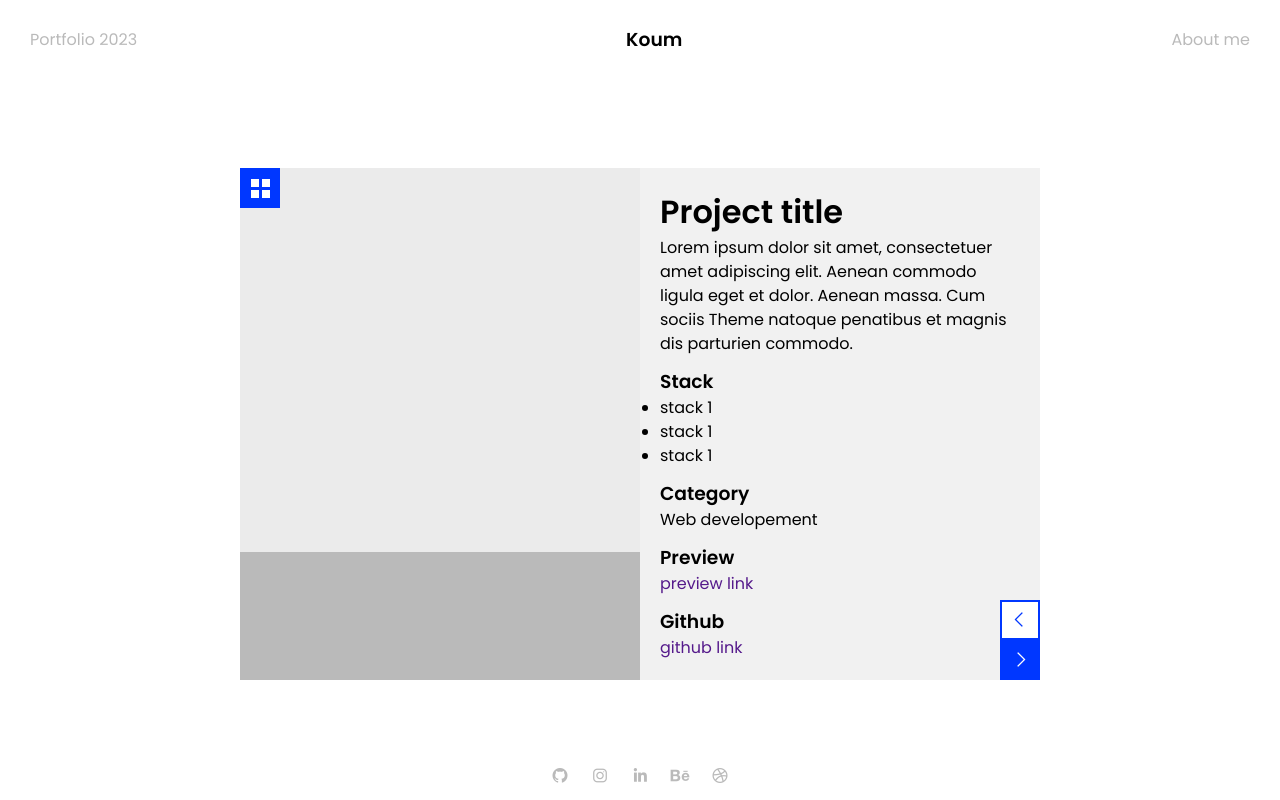
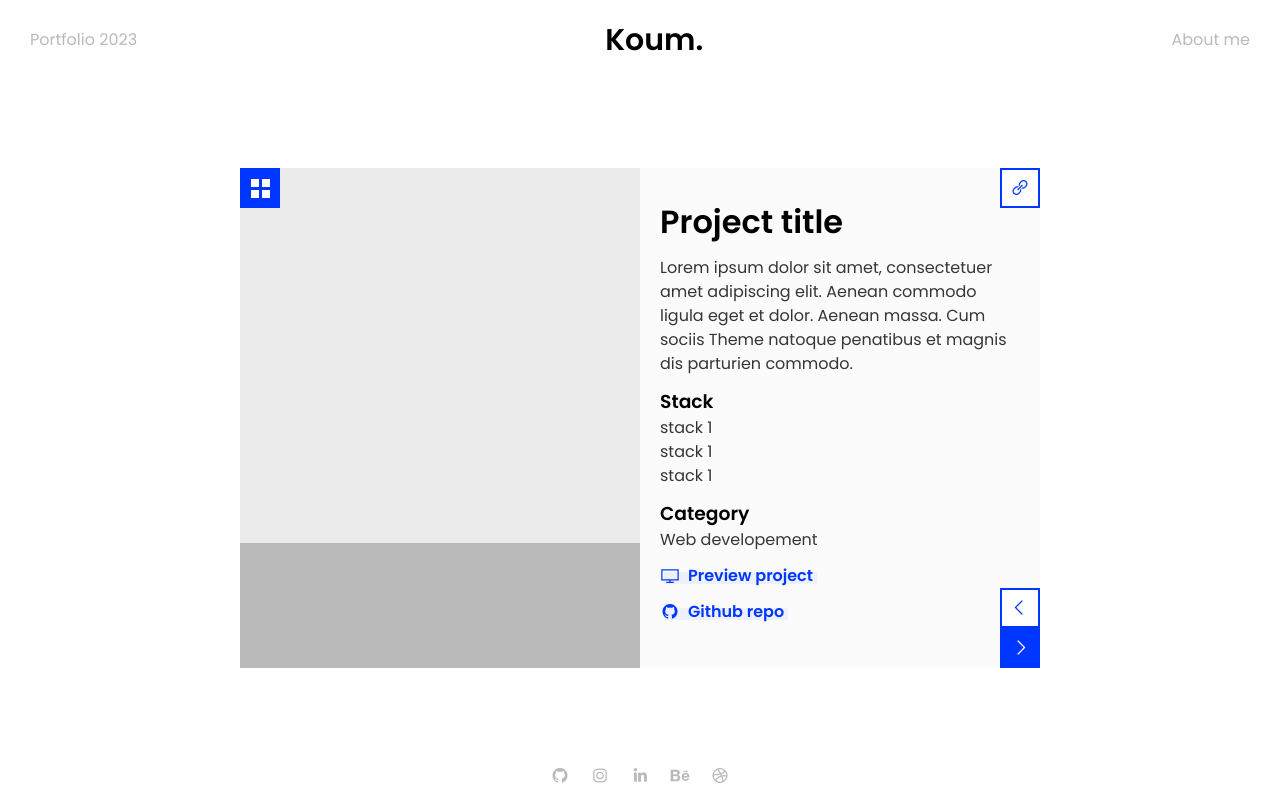
Before and after one commit to koumba97/portfolio-2023, a React (Vite) app: page /project/1 in a window 1280 px wide. Built offline with nearby package versions, Linux system fonts and the light colour scheme.

Commit message:
WIP Portfolio's layout

```diff
--- a/src/components/NavBar/NavBar.scss
+++ b/src/components/NavBar/NavBar.scss
@@ -13,5 +13,6 @@
     .brand-name {
         text-align: center;
         margin: 0;
+        font-size: 30px;
     }
 }
--- a/src/components/NavBar/NavBar.tsx
+++ b/src/components/NavBar/NavBar.tsx
@@ -4,7 +4,7 @@ const NavBar = () => {
     return (
         <nav className="nav-bar">
             <p>Portfolio 2023</p>
-            <h3 className="brand-name">Koum</h3>
+            <h3 className="brand-name">Koum.</h3>
             <p>About me</p>
         </nav>
     );
--- a/src/components/SocialBar/SocialBar.scss
+++ b/src/components/SocialBar/SocialBar.scss
@@ -20,7 +20,7 @@
                 font-size: 20px;
             }
             &:hover {
-                color: $grey-400;
+                color: $brand-color;
             }
         }
     }
--- /dev/null
+++ b/src/components/ui/Button/Button.scss
@@ -0,0 +1,74 @@
+@import '../../../variables.scss';
+
+.button {
+    padding: 4px 12px;
+    height: 46px;
+    border: none;
+    font-size: 20px;
+    display: flex;
+    transition: background-color 0.3s transform 0.3s;
+    cursor: pointer;
+    display: flex;
+    align-items: center;
+
+    .button-content {
+        font-weight: bold;
+        display: flex;
+        align-items: center;
+        gap: 8px;
+        margin: 0;
+        margin: auto;
+        i {
+            font-size: 30px;
+        }
+    }
+
+    &:focus {
+        outline-style: solid;
+        outline-width: 2px;
+        outline-color: $outline-color;
+        outline-offset: 1px;
+    }
+
+    &:active:not(:disabled) {
+        transform: scale(0.96);
+    }
+
+    &.primary {
+        background-color: $brand-color;
+        color: white;
+
+        &:hover {
+            background-color: mix(black, $brand-color, 10%);
+        }
+    }
+
+    &.secondary {
+        background-color: $grey-800;
+        color: white;
+
+        &:hover {
+            background-color: mix(black, $grey-800, 100%);
+        }
+    }
+
+    &.success {
+        // success button style
+    }
+
+    &.warning {
+        // warning button style
+    }
+
+    &.danger {
+        // danger button style
+    }
+
+    &:disabled {
+        background-color: $grey-200;
+        cursor: not-allowed;
+        &:hover {
+            background-color: $grey-300;
+        }
+    }
+}
--- /dev/null
+++ b/src/components/ui/Button/Button.tsx
@@ -0,0 +1,26 @@
+import './Button.scss';
+
+interface IProp {
+    children: any;
+    type?: 'button' | 'submit' | 'reset';
+    color?: string;
+    icon?: any;
+    disabled?: boolean;
+    onClick?: Function;
+}
+
+const Button = ({ children, type = 'button', color = 'primary', icon, onClick, disabled = false }: IProp) => {
+    const handleClick = () => {
+        if (onClick && !disabled) onClick();
+    };
+    return (
+        <button className={`${color} button`} type={type} onClick={handleClick} disabled={disabled}>
+            <p className="button-content">
+                {icon ? <i className={`${icon} icon`}></i> : null}
+                {children}
+            </p>
+        </button>
+    );
+};
+
+export default Button;
--- /dev/null
+++ b/src/components/ui/ButtonLink/ButtonLink.scss
@@ -0,0 +1,42 @@
+@import '../../../variables.scss';
+
+.button-link {
+    color: $brand-color;
+    width: max-content;
+    &::after {
+        content: '';
+        position: relative;
+        bottom: 16px;
+        left: 4px;
+        padding: 4px 12px;
+        height: 4px;
+        border: none;
+        font-size: 12px;
+        display: flex;
+        transition: background-color 0.3s transform 0.3s;
+        cursor: pointer;
+        display: flex;
+        align-items: center;
+        background-color: rgba($brand-color, 0.05);
+    }
+
+    &:hover {
+        &::after {
+            background-color: rgba($brand-color, 0.1);
+        }
+    }
+    .link-content {
+        font-weight: bold;
+        display: flex;
+        align-items: center;
+        gap: 8px;
+        margin: 0;
+        margin: auto;
+        i {
+            font-size: 20px;
+        }
+    }
+    &:active {
+        transform: scale(0.96);
+    }
+}
--- /dev/null
+++ b/src/components/ui/ButtonLink/ButtonLink.tsx
@@ -0,0 +1,20 @@
+import './ButtonLink.scss';
+
+interface IProp {
+    children: any;
+    icon?: any;
+    href: string;
+}
+
+const ButtonLink = ({ children, icon, href }: IProp) => {
+    return (
+        <a className="button-link" href={href}>
+            <p className="link-content">
+                {icon ? <i className={`${icon} icon`}></i> : null}
+                {children}
+            </p>
+        </a>
+    );
+};
+
+export default ButtonLink;
--- a/src/components/ui/NavButton/NavButton.scss
+++ b/src/components/ui/NavButton/NavButton.scss
@@ -7,6 +7,7 @@
     color: white;
     display: flex;
     align-items: center;
+    transition: 0.3s background-color, 0.3s color, 0.3s --p-border;
 
     &.outlined {
         box-sizing: border-box;
@@ -15,7 +16,19 @@
         border: solid 2px $brand-color;
         background-color: white;
         color: $brand-color;
+
+        &:hover {
+            background-color: lighten($brand-color, 20%);
+            border-color: lighten($brand-color, 20%);
+            color: white;
+        }
     }
+    &:hover {
+        background-color: lighten($brand-color, 20%);
+        border-color: lighten($brand-color, 20%);
+        color: white;
+    }
+
     .menu-icon {
         display: grid;
         flex-wrap: wrap;
@@ -29,10 +42,24 @@
             background-color: white;
             justify-items: center;
             align-items: center;
+            transition: 0.3s height, 0.3s width;
         }
     }
     i {
         margin: auto;
         font-size: 20px;
+        transition: 0.3s font-size;
+    }
+
+    &:active {
+        i {
+            font-size: 16px;
+        }
+        .menu-icon {
+            .square {
+                height: 7px;
+                width: 7px;
+            }
+        }
     }
 }
--- a/src/components/ui/NavButton/NavButton.tsx
+++ b/src/components/ui/NavButton/NavButton.tsx
@@ -1,12 +1,15 @@
 import { Link } from 'react-router-dom';
 import './NavButton.scss';
 import { useEffect, useState } from 'react';
+
+type ButtonType = 'menu' | 'next' | 'previous' | 'link';
 interface NavButtonProp {
-    type?: 'menu' | 'next' | 'previous';
+    type?: ButtonType;
     outlined?: boolean;
     className?: string;
+    id?: string;
 }
-const NavButton = ({ type = 'menu', outlined = false, className = '' }: NavButtonProp) => {
+const NavButton = ({ type = 'menu', outlined = false, className = '', id = '' }: NavButtonProp) => {
     const [route, setRoute] = useState('/');
     useEffect(() => {
         setRoute(updateRoute());
@@ -21,11 +24,34 @@ const NavButton = ({ type = 'menu', outlined = false, className = '' }: NavButto
                 return '';
         }
     };
+
     return (
-        <Link className={`nav-button ${className} ${outlined ? 'outlined' : null}`} to={route}>
-            {type === 'menu' ? <MenuButton /> : type === 'next' ? <NextButton /> : <PreviousButton />}
+        <Link id={id} className={`nav-button ${className} ${outlined ? 'outlined' : null}`} to={route}>
+            <ButtonContent type={type} />
         </Link>
     );
+};
+
+interface ButtonContentProp {
+    type: ButtonType;
+}
+const ButtonContent = ({ type }: ButtonContentProp) => {
+    switch (type) {
+        case 'menu':
+            return <MenuButton />;
+
+        case 'previous':
+            return <PreviousButton />;
+
+        case 'next':
+            return <NextButton />;
+
+        case 'link':
+            return <LinkButton />;
+
+        default:
+            return <MenuButton />;
+    }
 };
 
 const MenuButton = () => {
@@ -47,4 +73,8 @@ const PreviousButton = () => {
     return <i className="las la-angle-left"></i>;
 };
 
+const LinkButton = () => {
+    return <i className="las la-link"></i>;
+};
+
 export default NavButton;
--- a/src/pages/Project/Project.scss
+++ b/src/pages/Project/Project.scss
@@ -22,13 +22,19 @@
         flex-direction: column;
         position: relative;
         gap: 12px;
-        background-color: $grey-50;
+        background-color: #fbfbfb;
         .title {
             font-size: 32px;
-            margin: 0;
+            margin: 10px 0;
         }
-        .description {
+        .p-details,
+        .li-details {
             font-size: 16px;
+            color: $grey-800;
+        }
+        #links-section {
+            display: flex;
+            flex-direction: column;
         }
         h3,
         p,
@@ -37,11 +43,19 @@
         }
         ul {
             padding: 0;
+            li {
+                list-style: none;
+            }
         }
     }
 
-    .menu-button {
+    #menu-button {
         position: absolute;
+    }
+    #link-button {
+        position: absolute;
+        right: 0;
+        top: 0;
     }
     .nav-buttons-container {
         position: absolute;
--- a/src/pages/Project/Project.tsx
+++ b/src/pages/Project/Project.tsx
@@ -1,16 +1,19 @@
 import ProjectCarousel from '../../components/ProjectCarousel/ProjectCarousel';
+import Button from '../../components/ui/Button/Button';
+import ButtonLink from '../../components/ui/ButtonLink/ButtonLink';
 import NavButton from '../../components/ui/NavButton/NavButton';
 import './Project.scss';
 
 const Project = () => {
     return (
         <section className="project">
-            <NavButton className="menu-button" />
+            <NavButton id="menu-button" />
             <ProjectCarousel />
             <div className="project-details">
                 <section>
+                    <NavButton id="link-button" type="link" outlined />
                     <h1 className="title">Project title</h1>
-                    <p className="description">
+                    <p className="p-details">
                         Lorem ipsum dolor sit amet, consectetuer amet adipiscing elit. Aenean commodo ligula eget et
                         dolor. Aenean massa. Cum sociis Theme natoque penatibus et magnis dis parturien commodo.
                     </p>
@@ -19,25 +22,24 @@ const Project = () => {
                 <section>
                     <h3>Stack</h3>
                     <ul>
-                        <li>stack 1</li>
-                        <li>stack 1</li>
-                        <li>stack 1</li>
+                        <li className="li-details">stack 1</li>
+                        <li className="li-details">stack 1</li>
+                        <li className="li-details">stack 1</li>
                     </ul>
                 </section>
 
                 <section>
                     <h3>Category</h3>
-                    <p>Web developement</p>
+                    <p className="p-details">Web developement</p>
                 </section>
 
-                <section>
-                    <h3>Preview</h3>
-                    <a href="">preview link</a>
-                </section>
-
-                <section>
-                    <h3>Github</h3>
-                    <a href="">github link</a>
+                <section id="links-section">
+                    <ButtonLink icon="las la-desktop" href="">
+                        Preview project
+                    </ButtonLink>
+                    <ButtonLink icon="lab la-github" href="">
+                        Github repo
+                    </ButtonLink>
                 </section>
 
                 <div className="nav-buttons-container">
```
